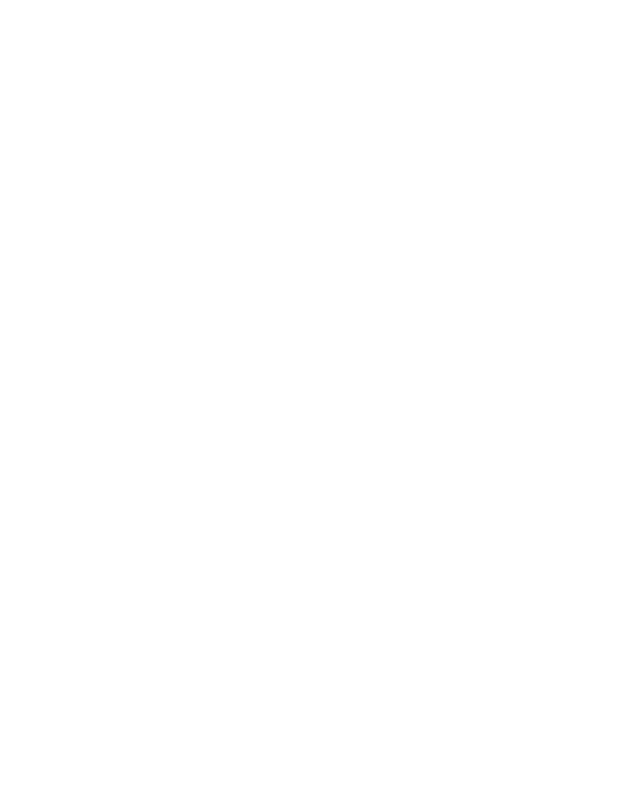
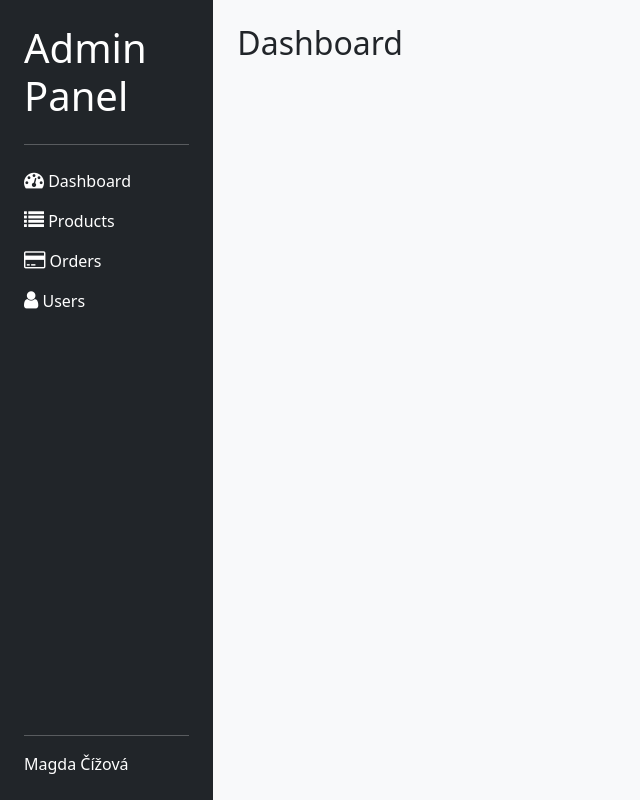
Before and after one commit to magdaalenka/Bootstrap, a plain HTML site: page admin.html in a window 1280 px wide. Shown: the whole page, without its empty margins (0-640 px from the left). Drawn offline with Linux system fonts and the light colour scheme.

Commit message:
admin panel

```diff
--- a/admin.html
+++ b/admin.html
@@ -6,10 +6,44 @@
   <title>Admin panel</title>
   <link rel="stylesheet" href="../css/bootstrap.css">
   <link rel="stylesheet" href="css/_custom.css">
+  <link rel="stylesheet" href="https://cdnjs.cloudflare.com/ajax/libs/font-awesome/4.7.0/css/font-awesome.min.css">
 </head>
 <body>
-
-
+  <div class="container-fluid">
+    <div class="row">
+      <!-- sidebar -->
+      <div class="col-sm-4 col-md-3 col-lg-2 d-flex flex-column bg-dark p-4 vh-100">
+        <h1 class="text-white ">Admin Panel</h1>
+        <hr class="text-white">
+        <nav class="nav d-flex flex-column">
+          <a class="nav-link text-white py-2 px-0">
+            <i class="fa fa-dashboard" style="font-size:20px"></i>
+            Dashboard
+          </a>
+          <a class="nav-link text-white py-2 px-0" href="">
+            <i class="fa fa-list" style="font-size:20px"></i>
+            Products
+          </a>
+          <a class="nav-link text-white py-2 px-0" href="">
+            <i class="fa fa-credit-card" style="font-size:20px"></i>
+            Orders
+          </a>
+          <a class="nav-link text-white py-2 px-0" href="">
+            <i class="fa fa-user" style="font-size:20px"></i>
+            Users
+          </a>
+        </nav>
+        <div class="mt-auto">
+          <hr class="text-white">
+          <p class="text-white my-0">Magda Čížová</p>
+        </div>
+      </div>
+      <!-- content -->
+      <div class="col-sm-8 col-md-9 col-log-10 bg-light vh-100 p-4">
+        <h2>Dashboard</h2>
+      </div>
+    </div>
+  </div>
 <script src="js/bootstrap.bundle.js"></script>
 </body>
 </html>
```
